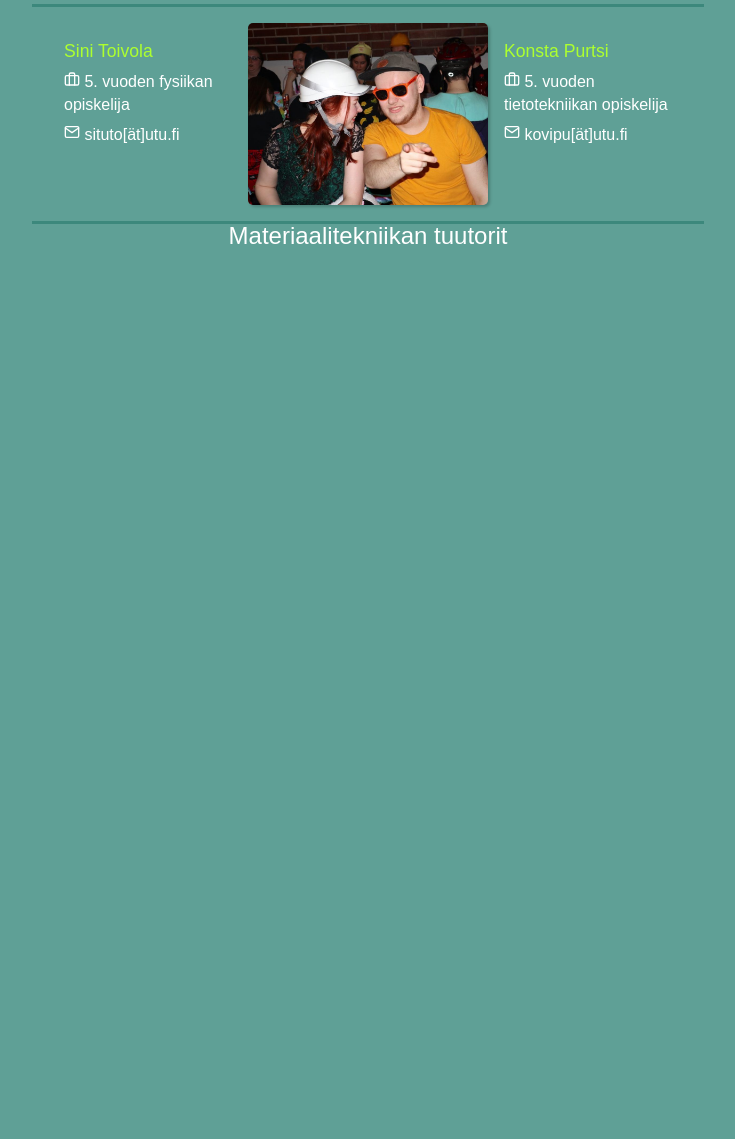
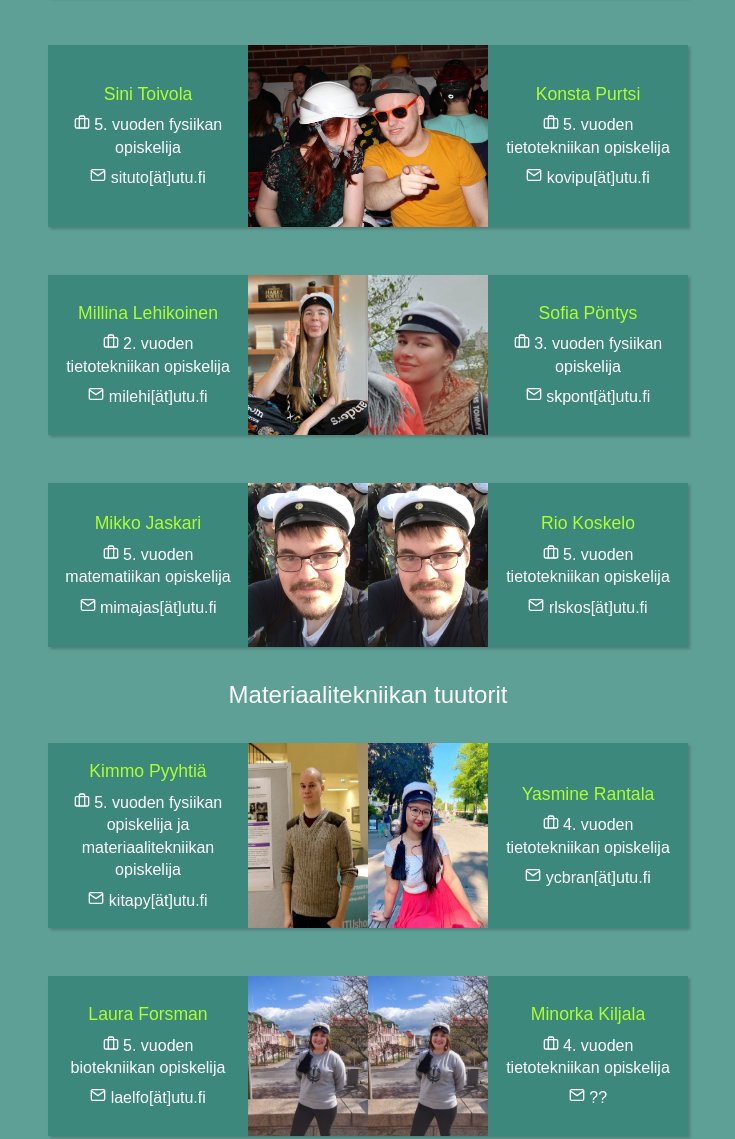
Before and after one commit to DigitKoodit/komateekkarit.fi, a Gatsby site: page /tuutorit in a window 1280 px wide. Shown: the part 728-1867 px from the top of the page, without its empty margins (272-1007 px from the left). Before the commit the page ends 1012 px from the top, so only its background shows below. Built offline with nearby package versions, Linux system fonts and the light colour scheme; Gatsby itself is replaced by a stand-in of ours.

Commit message:
Update tutors.

```diff
--- a/src/components/styles.css
+++ b/src/components/styles.css
@@ -91,7 +91,7 @@ header > a:hover {
 
 main {
   width: 1200px;
-  max-width: 100vw;
+  max-width: 98vw;
   margin-left: auto;
   margin-right: auto;
   display: flex;
@@ -265,21 +265,22 @@ footer {
 }
 
 .Tutors {
-  padding: 1.5em;
   text-align: center;
 }
 
 .Tutors > h1 {
   font-size: 1.5rem;
   margin-bottom: 0.5em;
+  margin-top: 0.5em;
 }
 
 .TutorPair {
   display: inline-flex;
   justify-content: center;
   flex-wrap: wrap;
-  border-bottom: 3px solid #3c887c;
-  padding: 1em;
+  margin: 1.5em 1em;
+  box-shadow: 2px 2px 3px 0px rgba(0, 0, 0, 0.21);
+  background-color: #3c887c;
 }
 
 .Tutor {
@@ -290,7 +291,10 @@ footer {
   padding: 1em;
   max-width: 200px;
   line-height: 1.4;
-  text-align: left;
+  text-align: center;
+  display: flex;
+  flex-direction: column;
+  justify-content: center;
 }
 
 .Tutor > .Tutor-info > h1 {
@@ -303,17 +307,15 @@ footer {
 }
 
 .Tutor > img {
-  width: 120px;
-  border-radius: 5px;
-  box-shadow: 2px 2px 3px 0px rgba(0, 0, 0, 0.21);
+  width: 50%;
 }
 
 @media (min-width: 720px), (min-screen-width: 720px) {
-  .Tutor-img1 {
-    border-radius: 5px 0 0 5px !important;
+  .Tutor-info {
+    width: 200px;
   }
 
-  .Tutor-img2 {
-    border-radius: 0 5px 5px 0 !important;
+  .Tutor > img {
+    width: 120px;
   }
 }
--- a/src/components/tutors.js
+++ b/src/components/tutors.js
@@ -2,9 +2,21 @@ import React from 'react';
 import { FiBriefcase, FiMail } from 'react-icons/fi';
 
 import miika from '../static/miika.jpeg';
+import silja from '../static/silja.jpeg';
 import emilia from '../static/emilia.jpeg';
 import sini from '../static/sini.jpeg';
 import konsta from '../static/konsta.jpeg';
+import millina from '../static/millina.jpeg';
+import sofia from '../static/sofia.jpeg';
+import mikko from '../static/mikko.jpeg';
+
+import kimmo from '../static/kimmo.jpeg';
+import yasmine from '../static/yasmine.jpeg';
+import laura from '../static/laura.jpeg';
+import jami from '../static/jami.jpeg';
+import niklas from '../static/niklas.jpeg';
+import juhana from '../static/juhana.jpeg';
+import juho from '../static/juho.jpeg';
 
 const koneTutors = [[{
   image: miika,
@@ -12,10 +24,10 @@
   bio: '6. vuoden tietotekniikan opiskelija',
   mail: 'mvjpel[ät]utu.fi'
 }, {
-  image: miika,
+  image: silja,
   name: 'Silja-Sofia Palojoki',
   bio: '2. vuoden biotekniikan opiskelija',
-  mail: '?? '
+  mail: 'sispal[ät]utu.fi'
 }], [{
   image: emilia,
   name: 'Emilia Kalliokoski',
@@ -36,6 +48,78 @@
   name: 'Konsta Purtsi',
   bio: '5. vuoden tietotekniikan opiskelija',
   mail: 'kovipu[ät]utu.fi'
+}], [{
+  image: millina,
+  name: 'Millina Lehikoinen',
+  bio: '2. vuoden tietotekniikan opiskelija',
+  mail: 'milehi[ät]utu.fi'
+}, {
+  image: sofia,
+  name: 'Sofia Pöntys',
+  bio: '3. vuoden fysiikan opiskelija',
+  mail: 'skpont[ät]utu.fi'
+}], [{
+  image: mikko,
+  name: 'Mikko Jaskari',
+  bio: '5. vuoden matematiikan opiskelija',
+  mail: 'mimajas[ät]utu.fi'
+}, {
+  image: mikko,
+  name: 'Rio Koskelo',
+  bio: '5. vuoden tietotekniikan opiskelija',
+  mail: 'rlskos[ät]utu.fi'
+}]];
+
+const materialTutors = [[{
+  image: kimmo,
+  name: 'Kimmo Pyyhtiä',
+  bio: '5. vuoden fysiikan opiskelija ja materiaalitekniikan opiskelija',
+  mail: 'kitapy[ät]utu.fi'
+}, {
+  image: yasmine,
+  name: 'Yasmine Rantala',
+  bio: '4. vuoden tietotekniikan opiskelija',
+  mail: 'ycbran[ät]utu.fi'
+}], [{
+  image: laura,
+  name: 'Laura Forsman',
+  bio: '5. vuoden biotekniikan opiskelija',
+  mail: 'laelfo[ät]utu.fi'
+}, {
+  image: laura,
+  name: 'Minorka Kiljala',
+  bio: '4. vuoden tietotekniikan opiskelija',
+  mail: '??'
+}], [{
+  image: jami,
+  name: 'Jami Selin',
+  bio: '4. vuoden tietotekniikan opiskelija',
+  mail: '??'
+}, {
+  image: niklas,
+  name: 'Niklas Luomala',
+  bio: '6. vuoden tietotekniikan opiskelija',
+  mail: 'nemluo[ät]utu.fi'
+}], [{
+  image: juhana,
+  name: 'Juhana Kuparinen',
+  bio: '2. vuoden tietotekniikan opiskelija',
+  mail: 'jmkupa[ät]utu.fi'
+}, {
+  image: juhana,
+  name: 'Matias Kumpulainen',
+  bio: '??',
+  mail: '??'
+}], [{
+  image: juho,
+  name: 'Juho Ollila',
+  bio: '2. vuoden tietotekniikan opiskelija',
+  mail: 'jtolli[ät]utu.fi'
+}, {
+  image: juho,
+  name: 'Jutta Lindfors',
+  bio: '??',
+  mail: '??'
 }]];
 
 
@@ -45,6 +129,7 @@ const Tutors = () => (
     {koneTutors.map(renderPair)}
 
     <h1>Materiaalitekniikan tuutorit</h1>
+    {materialTutors.map(renderPair)}
   </div>
 );
 
```
Also changed, not shown: src/static/jami.jpeg (added), src/static/juhana.jpeg (added), src/static/juho.jpeg (added), src/static/kimmo.jpeg (added), src/static/laura.jpeg (added), src/static/mikko.jpeg (added), src/static/millina.jpeg (added), src/static/niklas.jpeg (added), src/static/silja.jpeg (added), src/static/sofia.jpeg (added), src/static/yasmine.jpeg (added).
